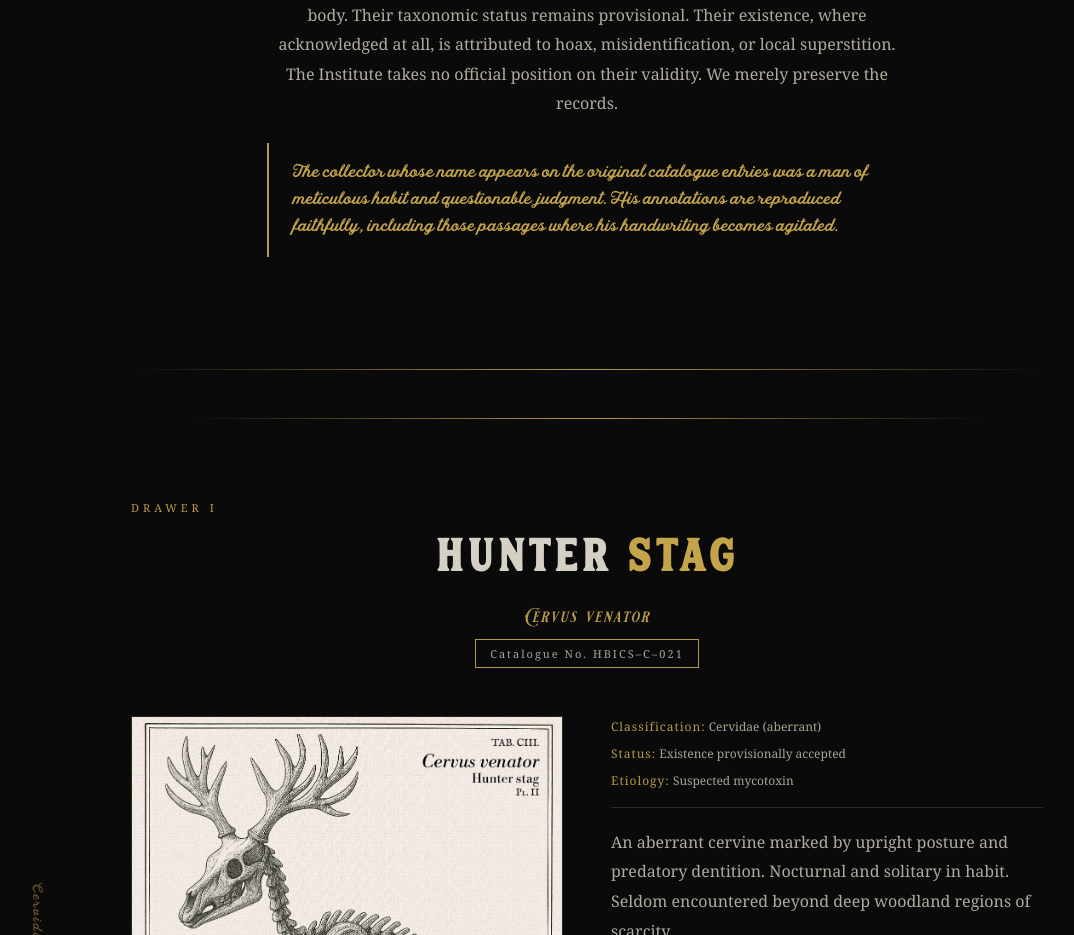
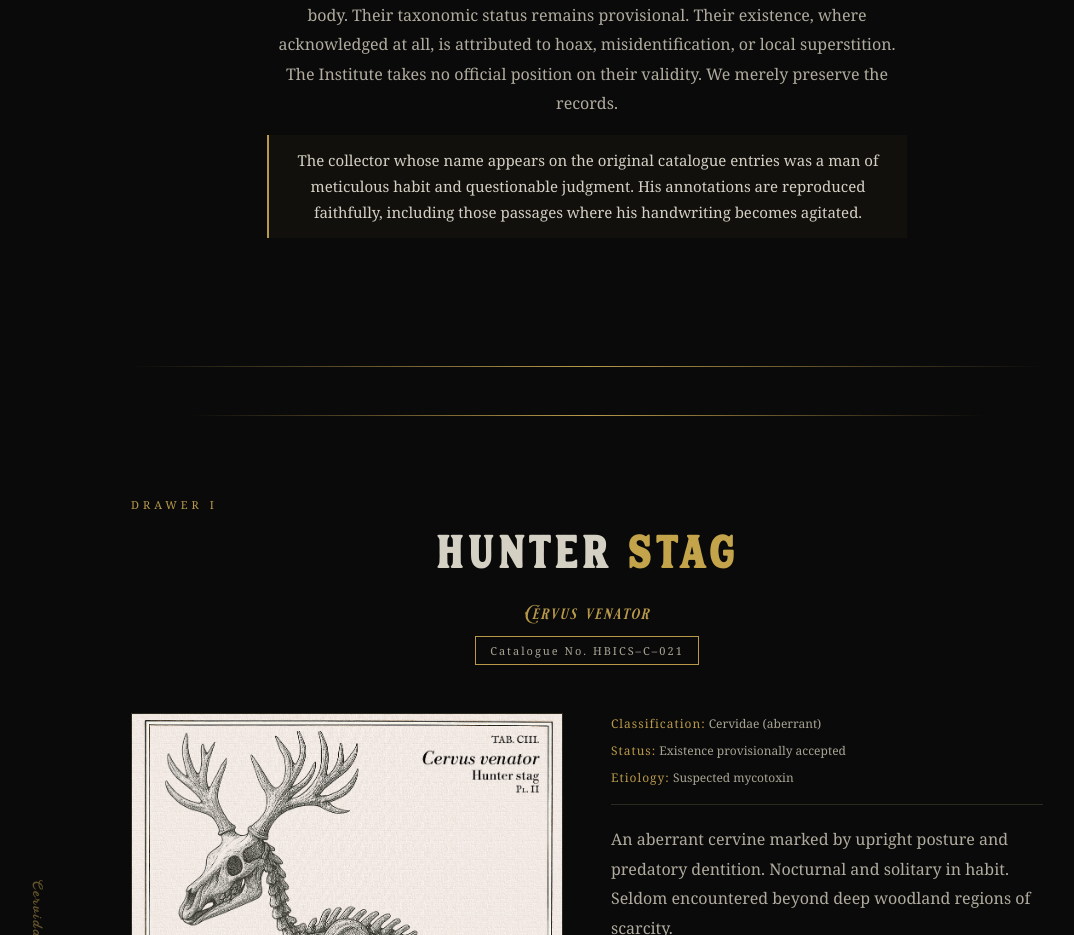
Before and after one commit to annalinneajohansson82/hemlockbay-www, a plain HTML site: page index.html in a window 1280 px wide. Shown: the part 1340-2275 px from the top of the page, without its empty margins (53-1127 px from the left). Drawn offline with Linux system fonts and the light colour scheme.

Commit message:
style: make .script-note match .taxon (bg, padding, margin, no script font)

```diff
--- a/index.html
+++ b/index.html
@@ -174,14 +174,11 @@ body::after{
 .curator-note h2 span{color:var(--gold)}
 .curator-note .body-text{font-size:16px;color:var(--cream-dim);line-height:1.85}
 .curator-note .script-note{
-  font-family:var(--font-script);
-  font-size:17px;
-  color:var(--gold);
-  line-height:1.6;
-  margin-top:24px;
-  padding:16px 24px;
+  padding:12px 16px;
+  background:rgba(196,164,74,.04);
   border-left:2px solid var(--gold-dim);
-  text-align:left;
+  margin:16px 0;
+  font-size:15px;
 }
 
 /* ── CABINET DRAWER ── */
```
